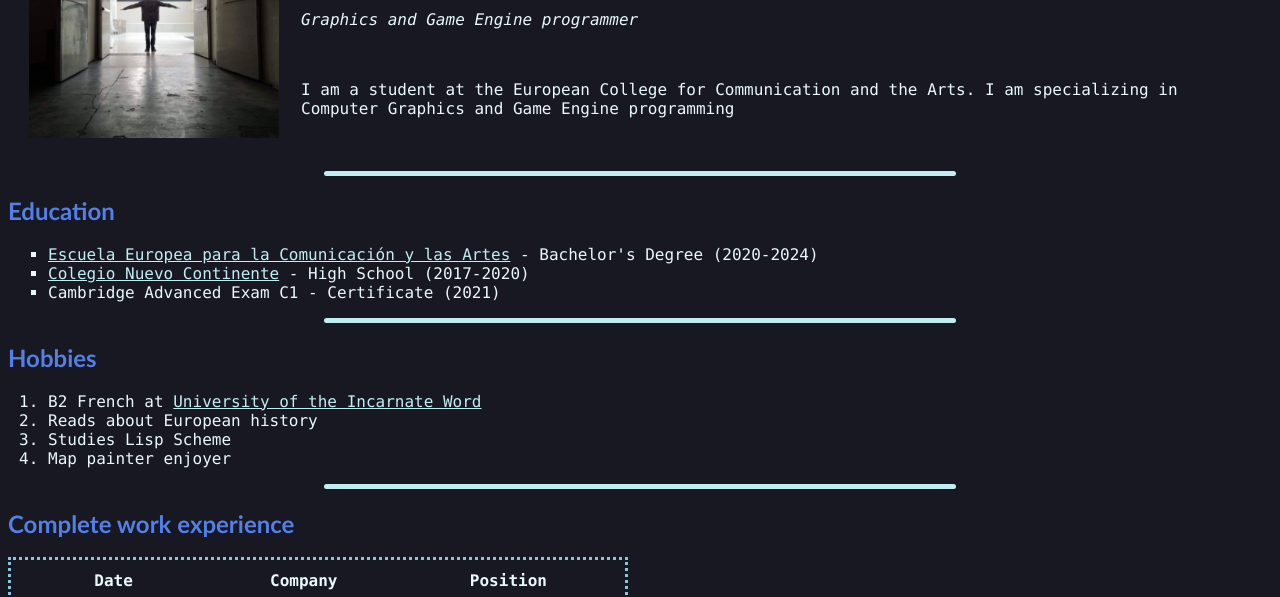
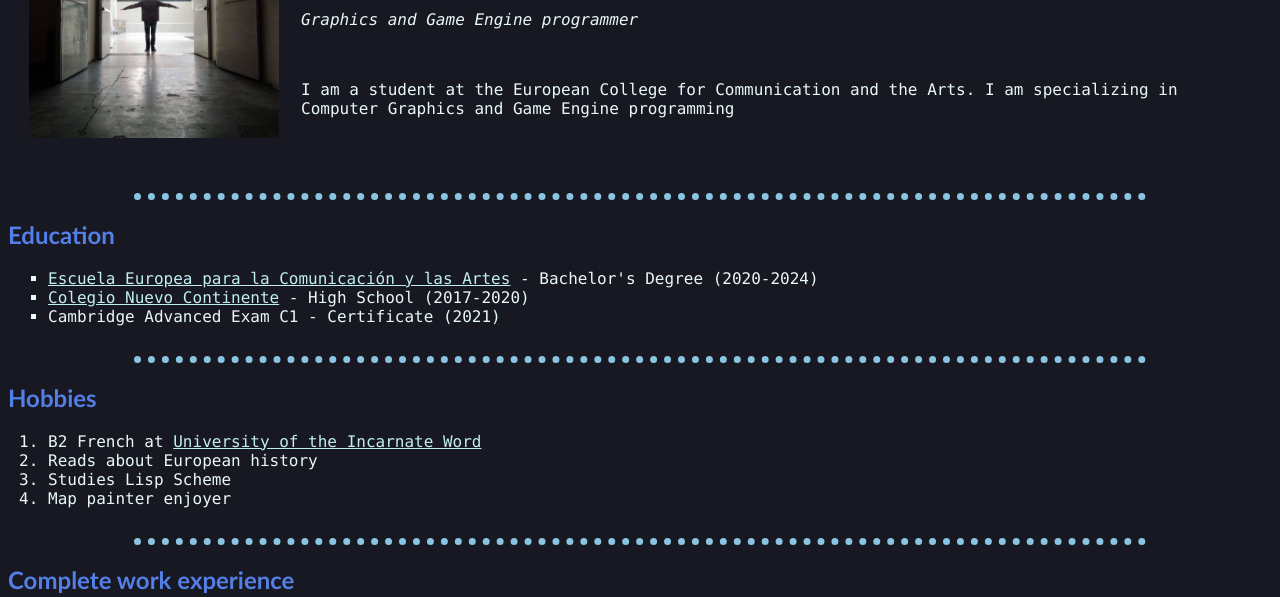
Before and after one commit to candianis/WebCoffee, a plain HTML site: page Clase01/index.html in a window 1280 px wide. Shown: the part 141-738 px from the top of the page. Drawn offline with Linux system fonts and the light colour scheme.

Commit message:
Dotted hr challenge

```diff
--- a/Clase01/index.html
+++ b/Clase01/index.html
@@ -6,12 +6,13 @@
     <link rel="stylesheet" href="CSS/styles.css">
     <style>
         hr{
-            height: 5px;
-            width: 50%;
-            background-color: #C0EEF2;
-            border-style: none;
-            border-radius: 10px;
-            border-right: 10px;
+            border-bottom: dotted 7px;
+            border-top: 0px;
+            border-right: 0px;
+            border-left: 0px;
+            width: 80%;
+            border-color: #89C4E1;
+            margin-top: 30px;
         }
     </style>
 </head>
@@ -73,7 +74,7 @@
         </tbody>
 
     </table>
-    <p>*</p>
+    <p>*Fake work experience</p>
     <hr>
 
     <h2>Skills</h2>
```
